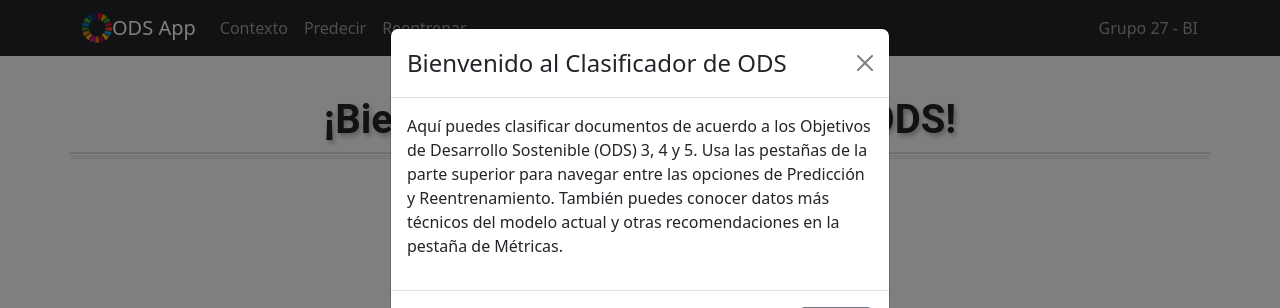
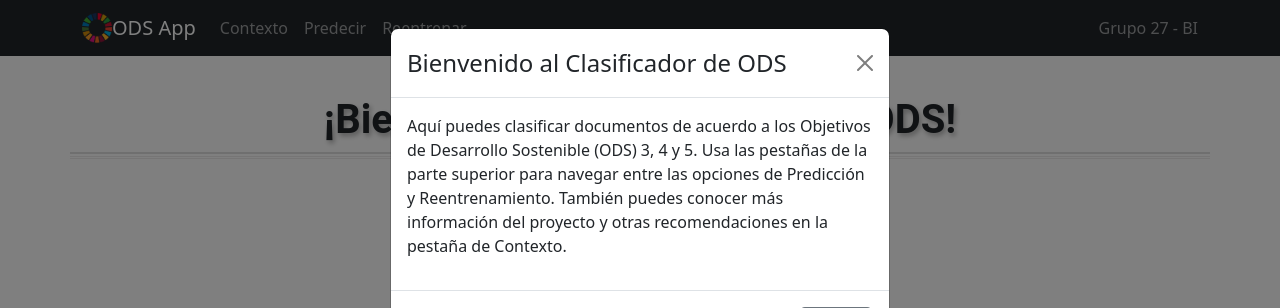
Before and after one commit to nrincon2302/BI-Proyecto1-G27, a React (Create React App) app in the folder frontend/: page / in a window 1280 px wide. Both pictures are taken after a click on the button "¡Bienvenido!". Shown: the top 308 px of the page. Built offline with nearby package versions, Linux system fonts and the light colour scheme.

Commit message:
Entrega Final

```diff
--- a/frontend/src/components/Inicio.js
+++ b/frontend/src/components/Inicio.js
@@ -64,7 +64,7 @@ const Inicio = () => {
                 Proyecto de Clasificación de Textos para los ODS
               </Card.Title>
               <Card.Text style={{ textAlign: 'justify', fontSize: '1.2rem' }}>
-                En este proyecto, el <strong>OBJETIVO</strong> es hacer la clasificación de textos que tratan sobre temas relacionados con los Objetivos de Desarrollo Sostenible (ODS) 3 (Salud y Bienestar), ODS 4 (Educación de Calidad), y ODS 5 (Igualdad de Género), para ayudar a identificar áreas clave y mejorar la toma de decisiones en estas áreas.
+                En este proyecto, el objetivo es hacer la clasificación de textos que tratan sobre temas relacionados con los Objetivos de Desarrollo Sostenible (ODS) 3 (Salud y Bienestar), ODS 4 (Educación de Calidad), y ODS 5 (Igualdad de Género), para ayudar a identificar áreas clave y mejorar la toma de decisiones en estas áreas.
               </Card.Text>
               <Card.Text style={{ textAlign: 'justify', fontSize: '1.2rem' }}>
                 Se utilizaron técnicas avanzadas de procesamiento de lenguaje natural (NLP), análisis de texto y aprendizaje automático para procesar y clasificar los textos. El algoritmo principal utilizado para la clasificación es la regresión logística multinomial, en combinación con la técnica de vectorización de texto TF-IDF (Term Frequency-Inverse Document Frequency). Además, se evaluó el rendimiento del modelo mediante métricas como precisión, recall y F1-score, y se analizaron las matrices de confusión en los datos de validación y prueba para mejorar la exactitud del modelo.
@@ -97,7 +97,7 @@ const Inicio = () => {
           <p>
             Aquí puedes clasificar documentos de acuerdo a los Objetivos de Desarrollo Sostenible (ODS) 3, 4 y 5.
             Usa las pestañas de la parte superior para navegar entre las opciones de Predicción y Reentrenamiento.
-            También puedes conocer datos más técnicos del modelo actual y otras recomendaciones en la pestaña de Métricas.
+            También puedes conocer más información del proyecto y otras recomendaciones en la pestaña de Contexto.
           </p>
         </Modal.Body>
         <Modal.Footer>
```
Also changed, not shown: 1 other file (tests, documents, lock files or other folders).
